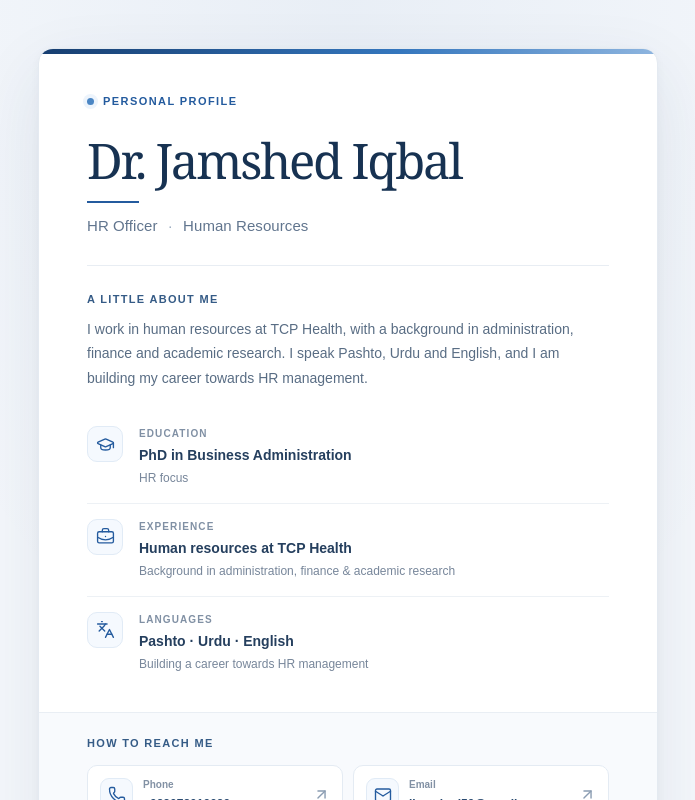
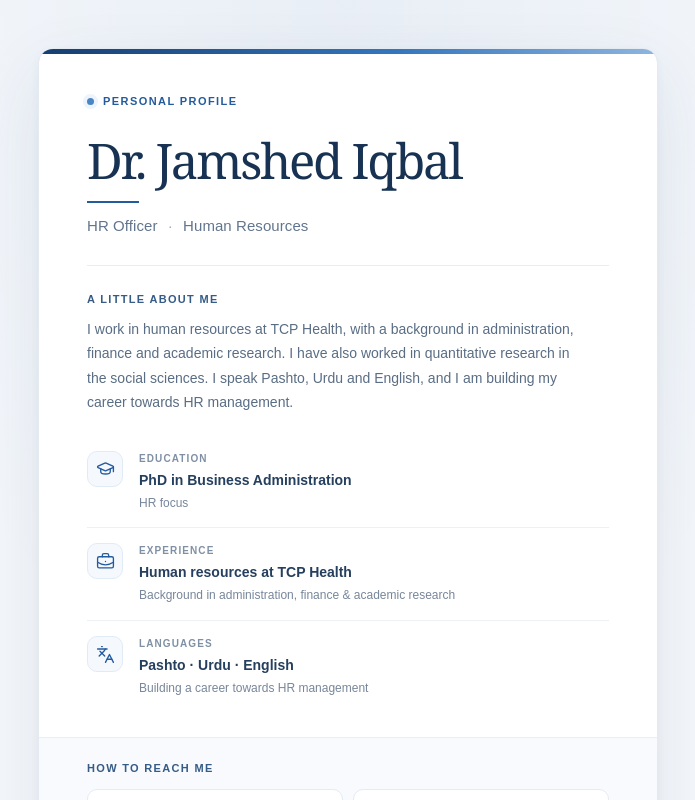
Before and after one commit to ijamshed59-droid/jamshed-iqbal, a Next.js app: page / in a window 1280 px wide. Shown: the top 800 px of the page, without its empty margins (292-987 px from the left). Built offline with nearby package versions, Linux system fonts and the light colour scheme.

Commit message:
Add quantitative social research experience

```diff
--- a/components/personal-card.tsx
+++ b/components/personal-card.tsx
@@ -63,8 +63,9 @@ export function PersonalCard() {
           <h2 id="about-title">A little about me</h2>
           <p>
             I work in human resources at TCP Health, with a background in administration,
-            finance and academic research. I speak Pashto, Urdu and English, and I am
-            building my career towards HR management.
+            finance and academic research. I have also worked in quantitative research
+            in the social sciences. I speak Pashto, Urdu and English, and I am building
+            my career towards HR management.
           </p>
         </section>
 
```
